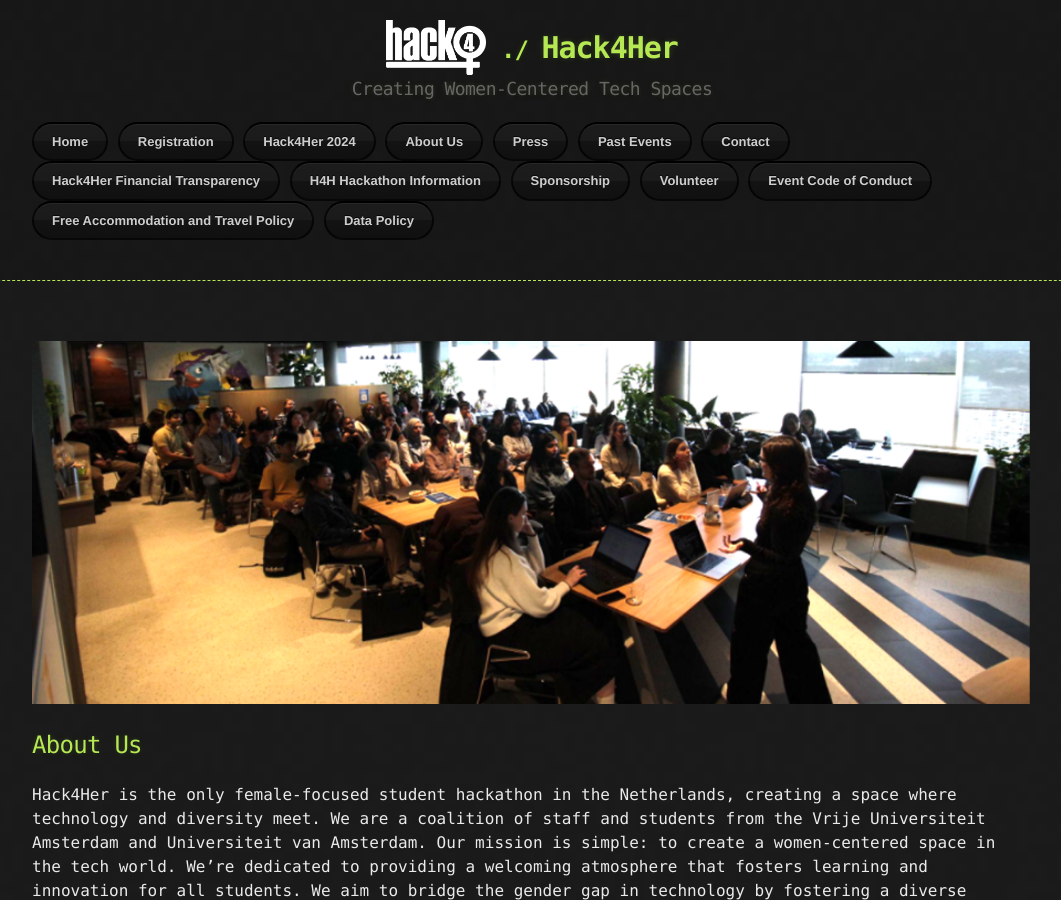
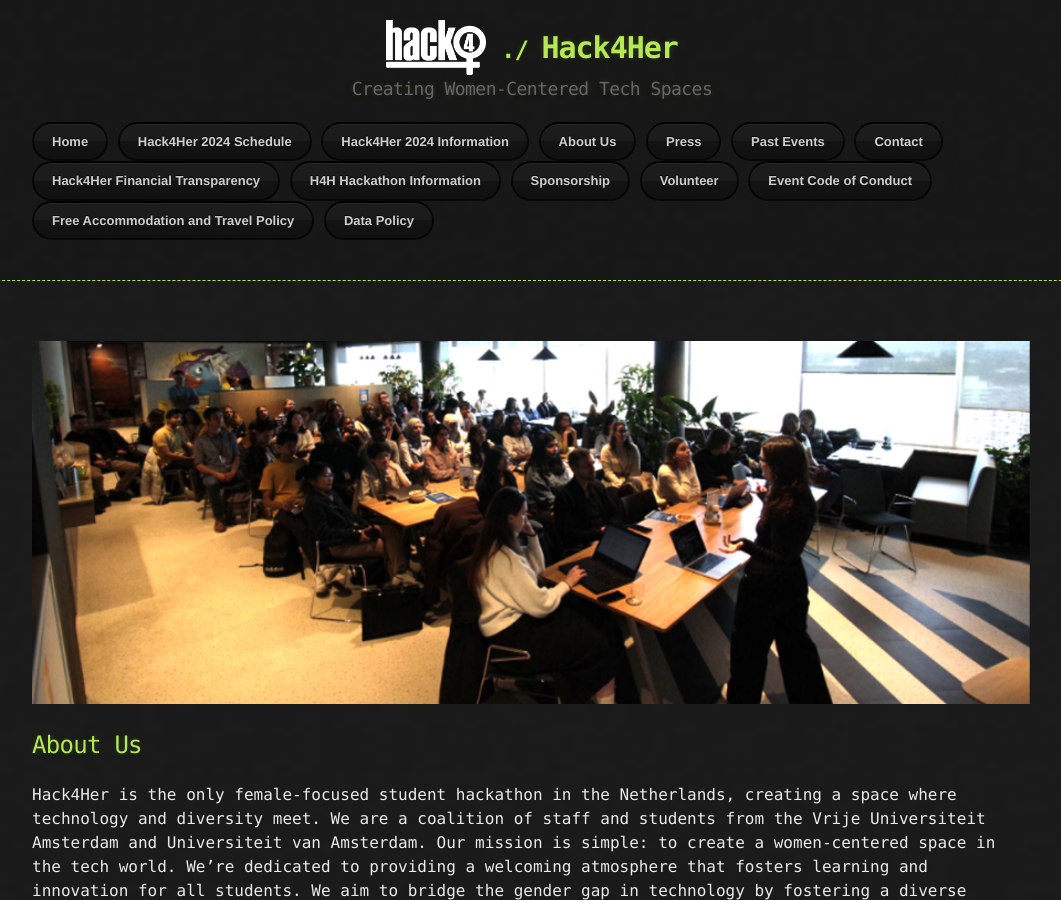
Before and after one commit to hack4her/hack4her.github.io, a Jekyll site: the page built from index.md, in a window 1280 px wide and 900 px high. Shown: the whole window, without its empty margins (108-1169 px from the left). Built offline with Jekyll 4.4.1, drawn with Linux system fonts in a browser that asks for light colours; the repository's description, which GitHub fills in, is left out.

Commit message:
Update default.html

```diff
--- a/_layouts/default.html
+++ b/_layouts/default.html
@@ -32,8 +32,8 @@
         <section id="downloads">
           {% if site.show_downloads %}
             <a href="/" class="btn">Home</a>
-            <a href="https://forms.gle/8bSbfXUKwUAo9GhC9" class="btn">Registration</a>
-            <a href="../2024_event.html" class="btn">Hack4Her 2024</a>
+            <a href="../2024_schedule.html" class="btn">Hack4Her 2024 Schedule</a>
+            <a href="../2024_event.html" class="btn">Hack4Her 2024 Information</a>
             <a href="../about.html" class="btn">About Us</a>
             <a href="../press.html"  class="btn">Press</a>
             <a href="../events_archive.html" class="btn">Past Events</a>
```
